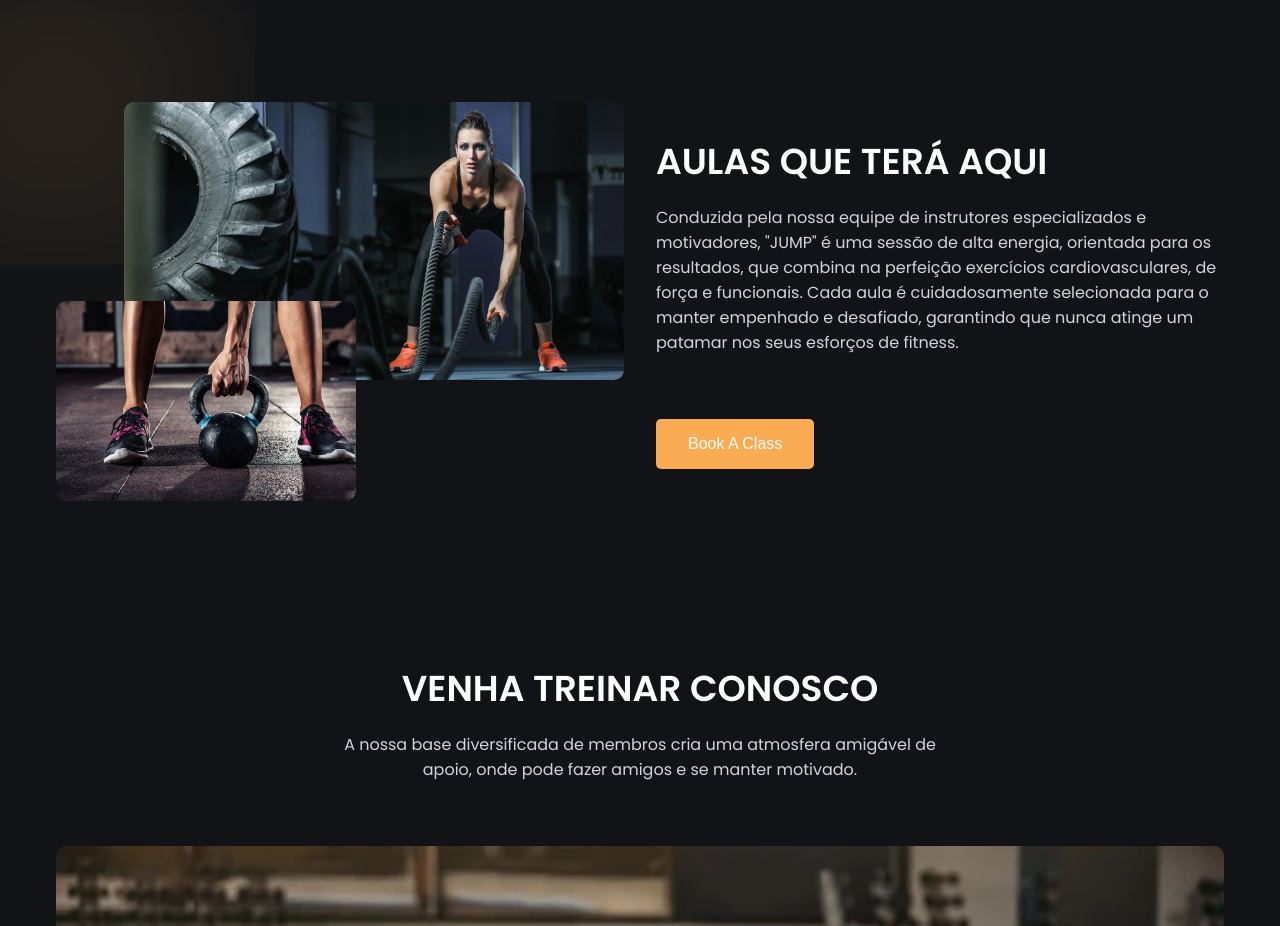
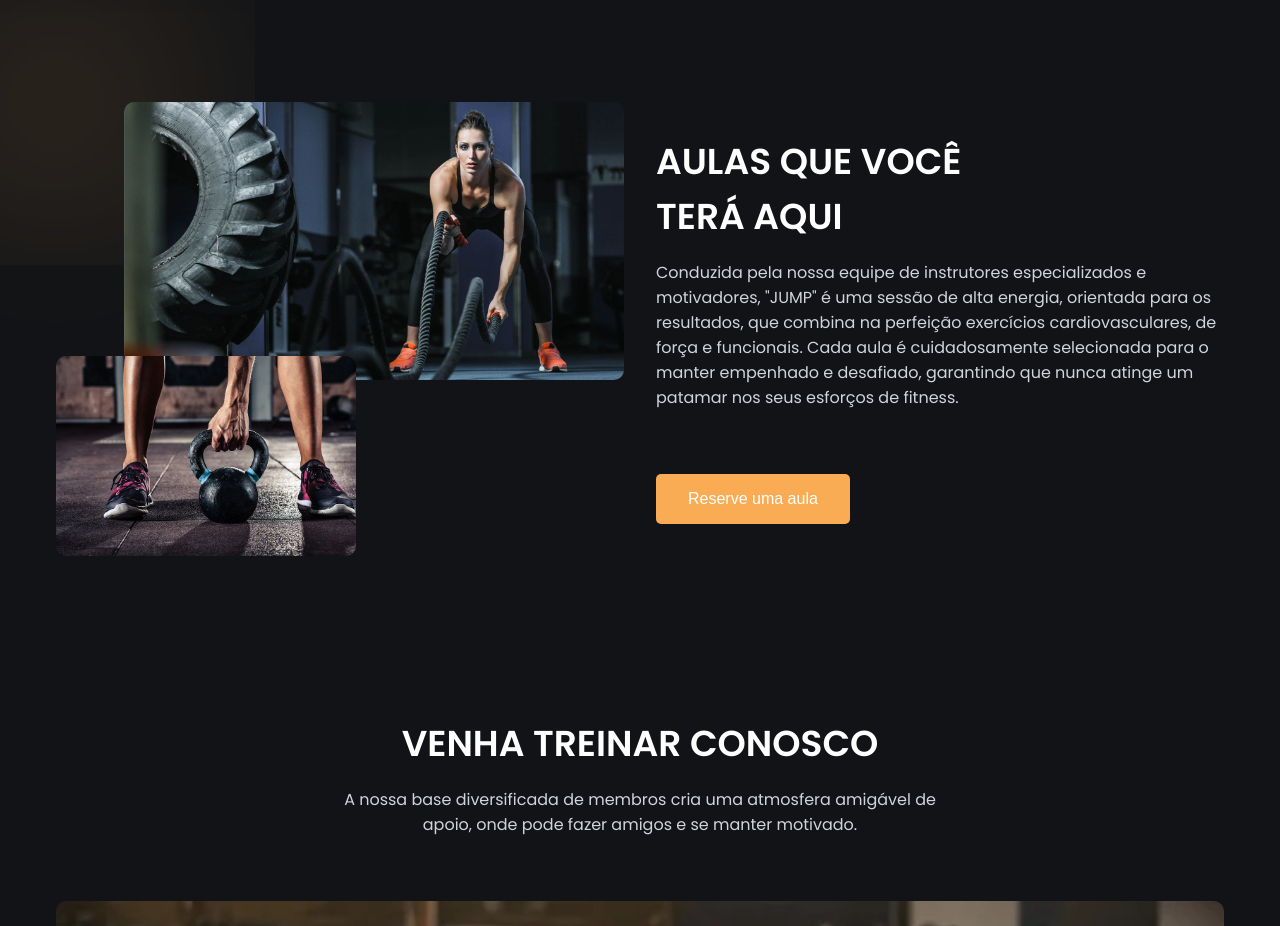
Before and after one commit to xndresa/academia, a plain HTML site: page index.html in a window 1280 px wide. Shown: the part 1260-2186 px from the top of the page. Drawn offline with nearby package versions, Linux system fonts and the light colour scheme.

Commit message:
alterações

```diff
--- a/index.html
+++ b/index.html
@@ -92,11 +92,11 @@
         <img src="assets/class-2.webp" alt="class" class="class__img-2" />
       </div>
       <div class="class__content">
-        <h2 class="section__header">AULAS QUE TERÁ AQUI</h2>
+        <h2 class="section__header">AULAS QUE VOCÊ TERÁ AQUI</h2>
         <p>
           Conduzida pela nossa equipe de instrutores especializados e motivadores, "JUMP" é uma sessão de alta energia, orientada para os resultados, que combina na perfeição exercícios cardiovasculares, de força e funcionais. Cada aula é cuidadosamente selecionada para o manter empenhado e desafiado, garantindo que nunca atinge um patamar nos seus esforços de fitness.
         </p>
-        <button class="btn">Book A Class</button>
+        <button class="btn">Reserve uma aula</button>
       </div>
     </section>
 
```
